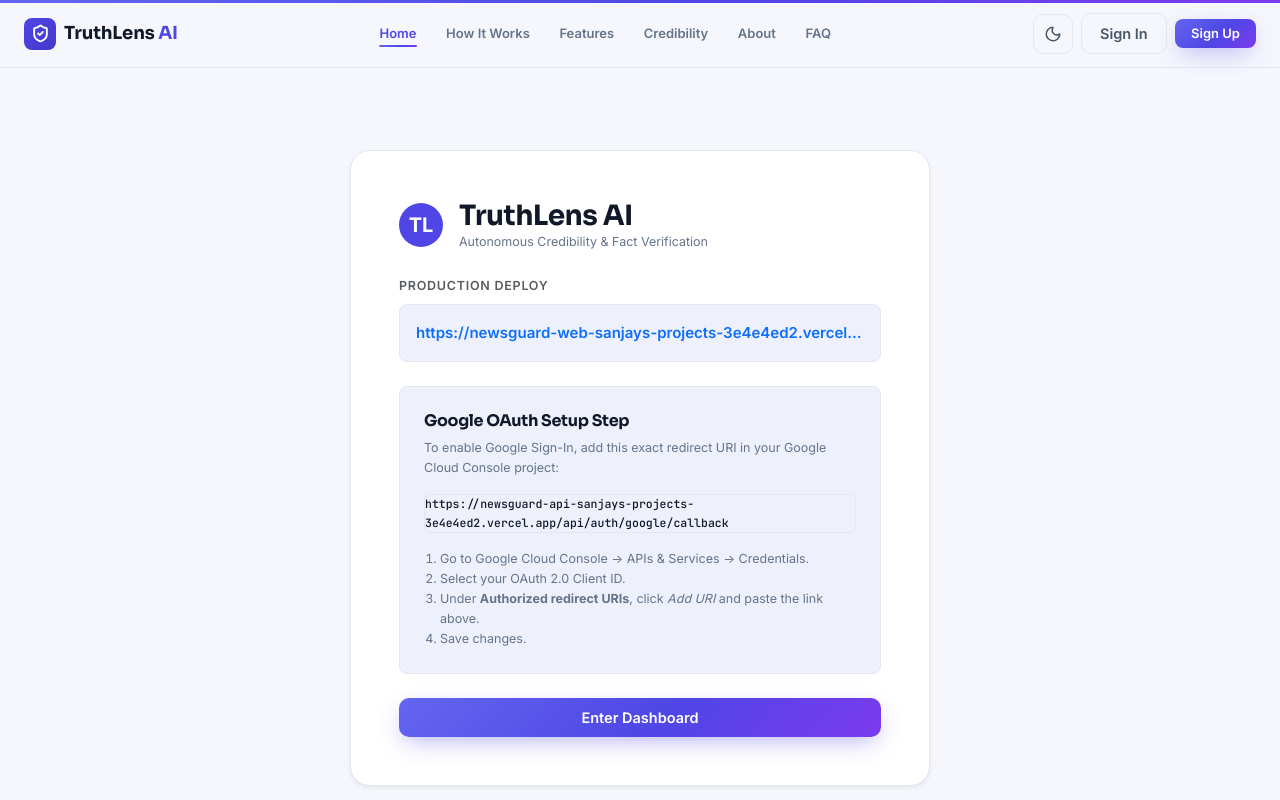
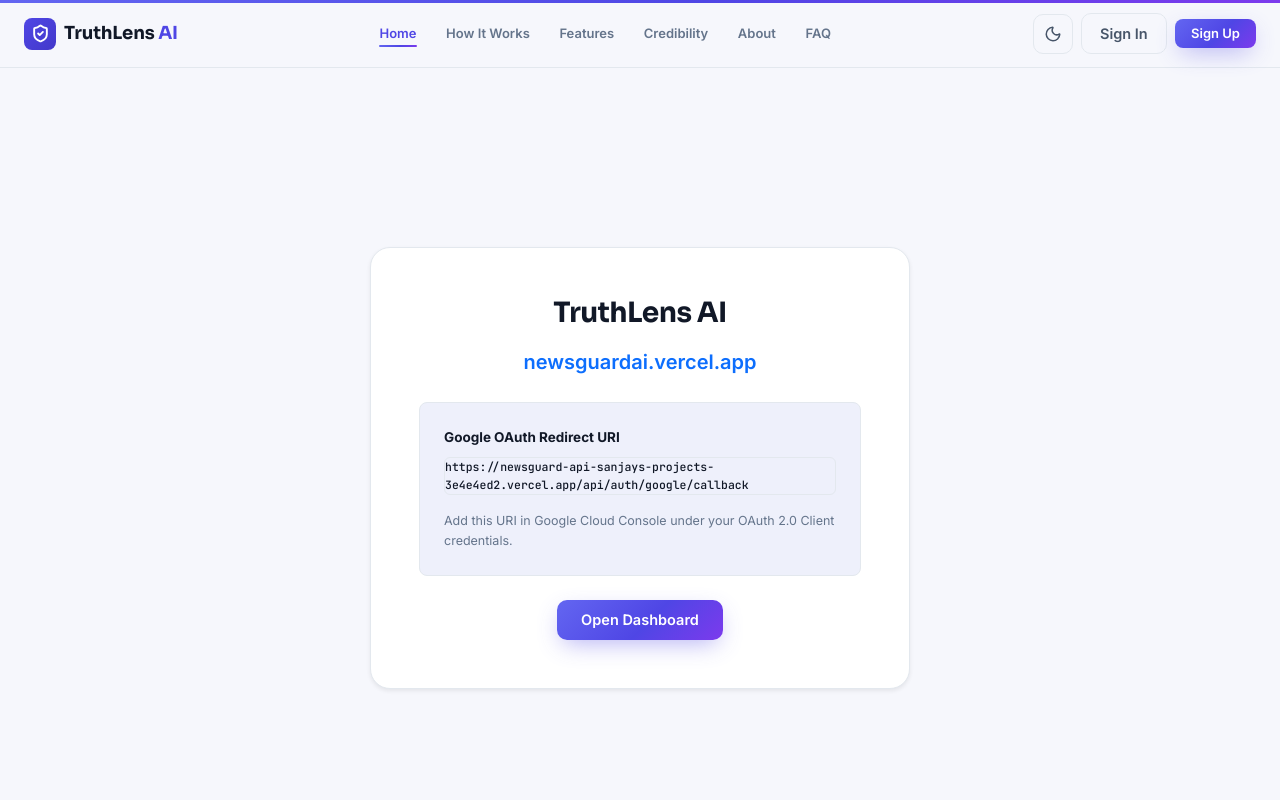
Before and after one commit to SanjayGoffl/TruthLens, a React (Vite) app in the folder frontend/: page / in a window 1280 px wide. Shown: the top 800 px of the page. Built offline with nearby package versions, Linux system fonts and the light colour scheme.

Commit message:
Landing: Minimal layout update

```diff
--- a/frontend/src/pages/landing/Landing.jsx
+++ b/frontend/src/pages/landing/Landing.jsx
@@ -1,46 +1,32 @@
 export default function Landing() {
   return (
     <div className="min-vh-100 d-flex flex-column align-items-center justify-content-center p-4" style={{ background: 'var(--bg)', color: 'var(--text)' }}>
-      <div className="card p-5 shadow-sm" style={{ maxWidth: 580, width: '100%', borderRadius: 20 }}>
-        <div className="d-flex align-items-center gap-3 mb-4">
-          <div className="avatar avatar-md" style={{ background: 'var(--primary)', color: '#fff', fontSize: 20 }}>TL</div>
-          <div>
-            <h1 className="h3 fw-bold mb-0">TruthLens AI</h1>
-            <p className="text-muted-2 text-small mb-0">Autonomous Credibility & Fact Verification</p>
-          </div>
-        </div>
+      <div className="card p-5 shadow-sm" style={{ maxWidth: 540, width: '100%', borderRadius: 20 }}>
+        <h1 className="h3 fw-bold mb-3 text-center">TruthLens AI</h1>
 
-        <div className="mb-4">
-          <div className="text-small fw-semibold text-muted mb-2 text-uppercase" style={{ letterSpacing: '0.06em' }}>Production Deploy</div>
+        <div className="mb-4 text-center">
           <a
             href="https://newsguard-web-sanjays-projects-3e4e4ed2.vercel.app"
             target="_blank"
             rel="noreferrer"
-            className="d-block p-3 rounded-3 bg-soft text-primary fw-semibold text-truncate"
-            style={{ border: '1px solid var(--border)' }}
+            className="text-primary fw-semibold fs-5 text-decoration-none"
           >
-            https://newsguard-web-sanjays-projects-3e4e4ed2.vercel.app
+            newsguardai.vercel.app
           </a>
         </div>
 
-        <div className="p-4 rounded-3 bg-soft" style={{ border: '1px solid var(--border)' }}>
-          <h2 className="h6 fw-bold mb-2">Google OAuth Setup Step</h2>
-          <p className="text-muted-2 text-small mb-3">
-            To enable Google Sign-In, add this exact redirect URI in your Google Cloud Console project:
-          </p>
+        <div className="p-4 rounded-3 bg-soft mb-4" style={{ border: '1px solid var(--border)' }}>
+          <div className="fw-bold mb-2" style={{ fontSize: 13.5 }}>Google OAuth Redirect URI</div>
           <div className="p-2.5 rounded bg-card font-mono text-xs text-break mb-3" style={{ border: '1px solid var(--border)' }}>
             https://newsguard-api-sanjays-projects-3e4e4ed2.vercel.app/api/auth/google/callback
           </div>
-          <ol className="text-muted-2 text-small ps-3 mb-0" style={{ lineHeight: 1.6 }}>
-            <li>Go to Google Cloud Console → APIs & Services → Credentials.</li>
-            <li>Select your OAuth 2.0 Client ID.</li>
-            <li>Under <strong>Authorized redirect URIs</strong>, click <em>Add URI</em> and paste the link above.</li>
-            <li>Save changes.</li>
-          </ol>
+          <div className="text-muted-2 text-small">
+            Add this URI in Google Cloud Console under your OAuth 2.0 Client credentials.
+          </div>
         </div>
 
-        <div className="mt-4 text-center">
-          <a href="/user/dashboard" className="btn btn-primary w-100">Enter Dashboard</a>
+        <div className="text-center">
+          <a href="/user/dashboard" className="btn btn-primary px-4">Open Dashboard</a>
         </div>
       </div>
     </div>
```
